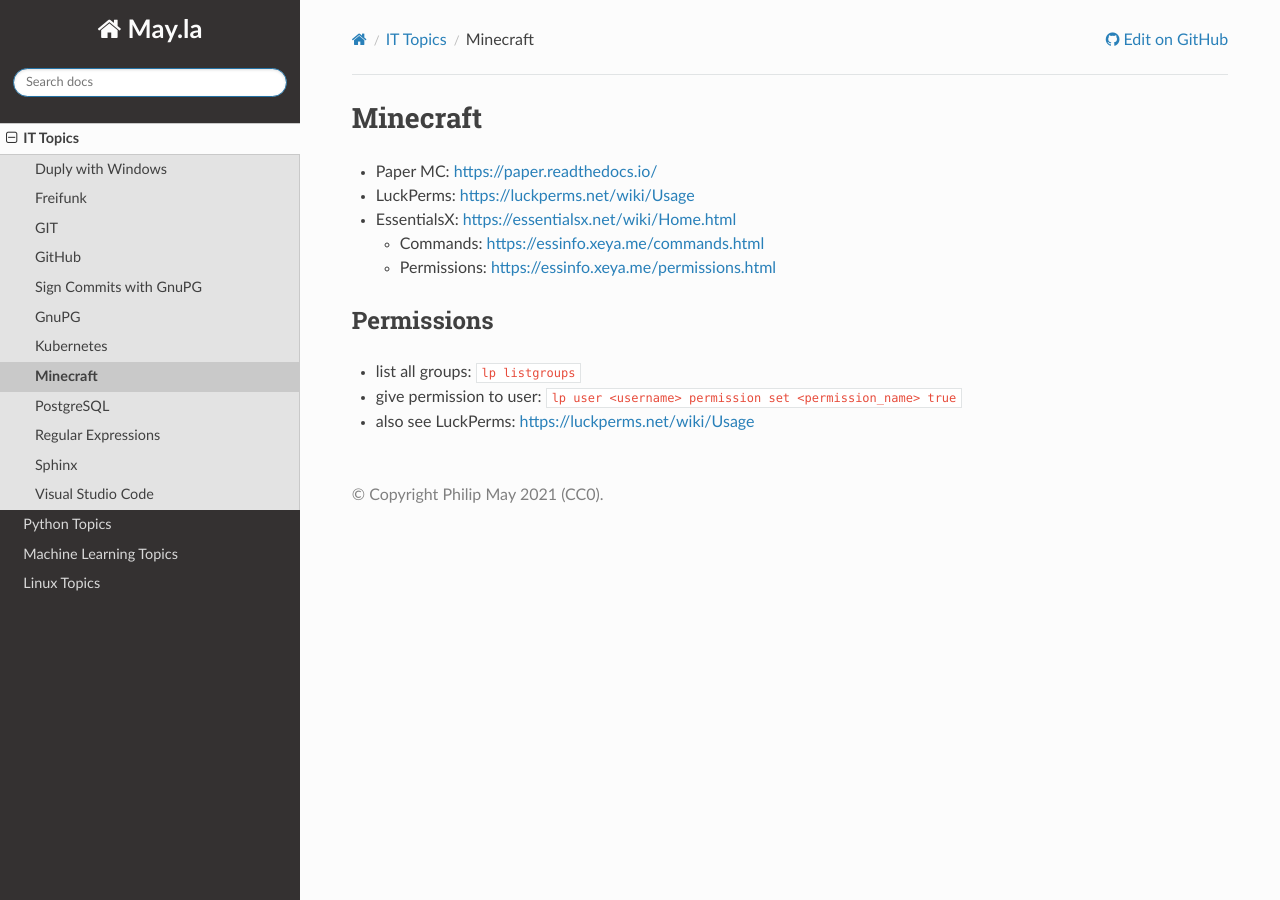
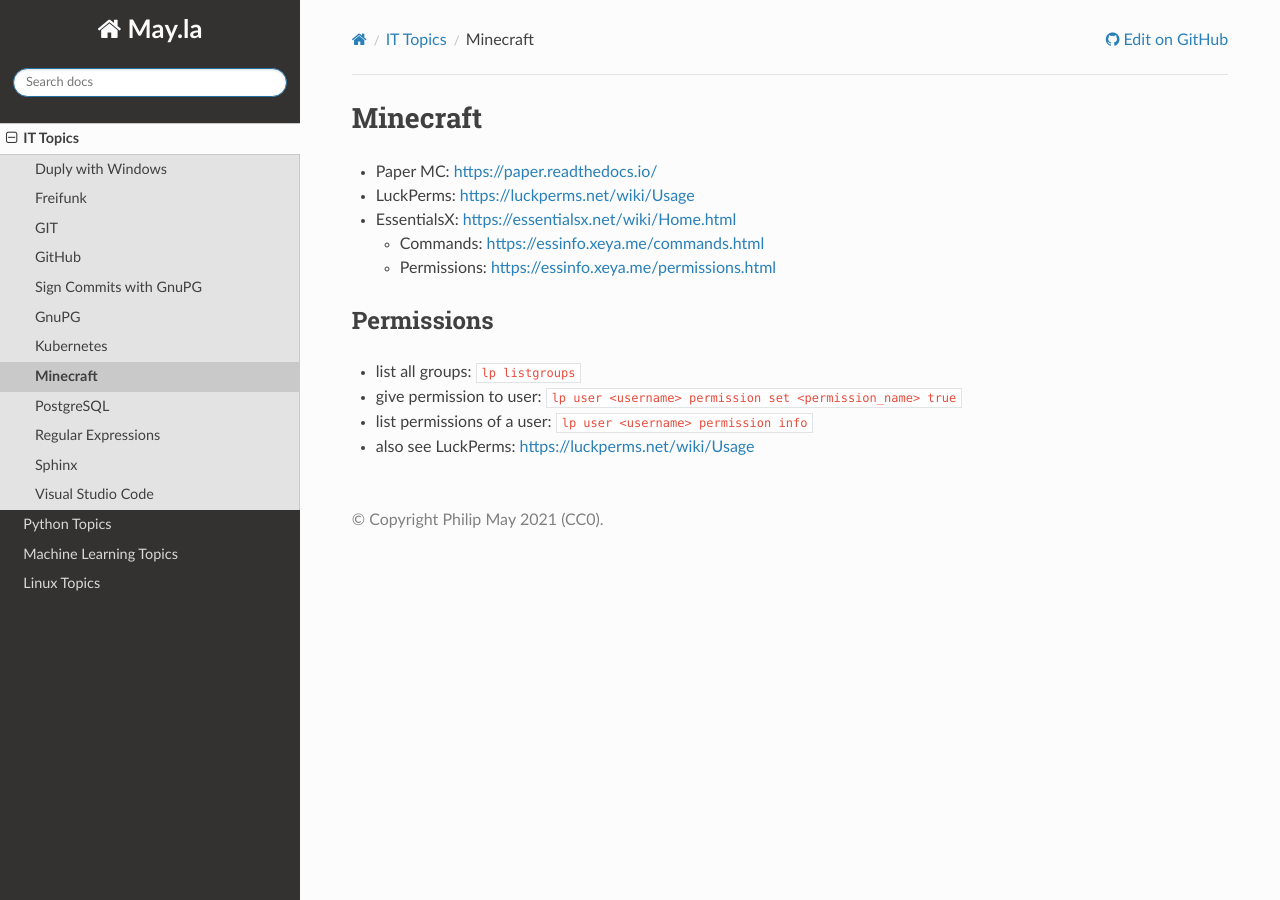
Before and after one commit to PhilipMay/May.la, a Sphinx documentation site: the page built from source/it/minecraft.md, in a window 1280 px wide. Built offline with Sphinx 7.4.7 and the Read the Docs theme 2.0.0, drawn with Linux system fonts in a browser that asks for light colours.

Commit message:
minecraft

```diff
--- a/source/it/minecraft.md
+++ b/source/it/minecraft.md
@@ -8,4 +8,5 @@
 ## Permissions
 - list all groups: `lp listgroups`
 - give permission to user: `lp user <username> permission set <permission_name> true`
+- list permissions of a user: `lp user <username> permission info`
 - also see LuckPerms: <https://luckperms.net/wiki/Usage>
```
